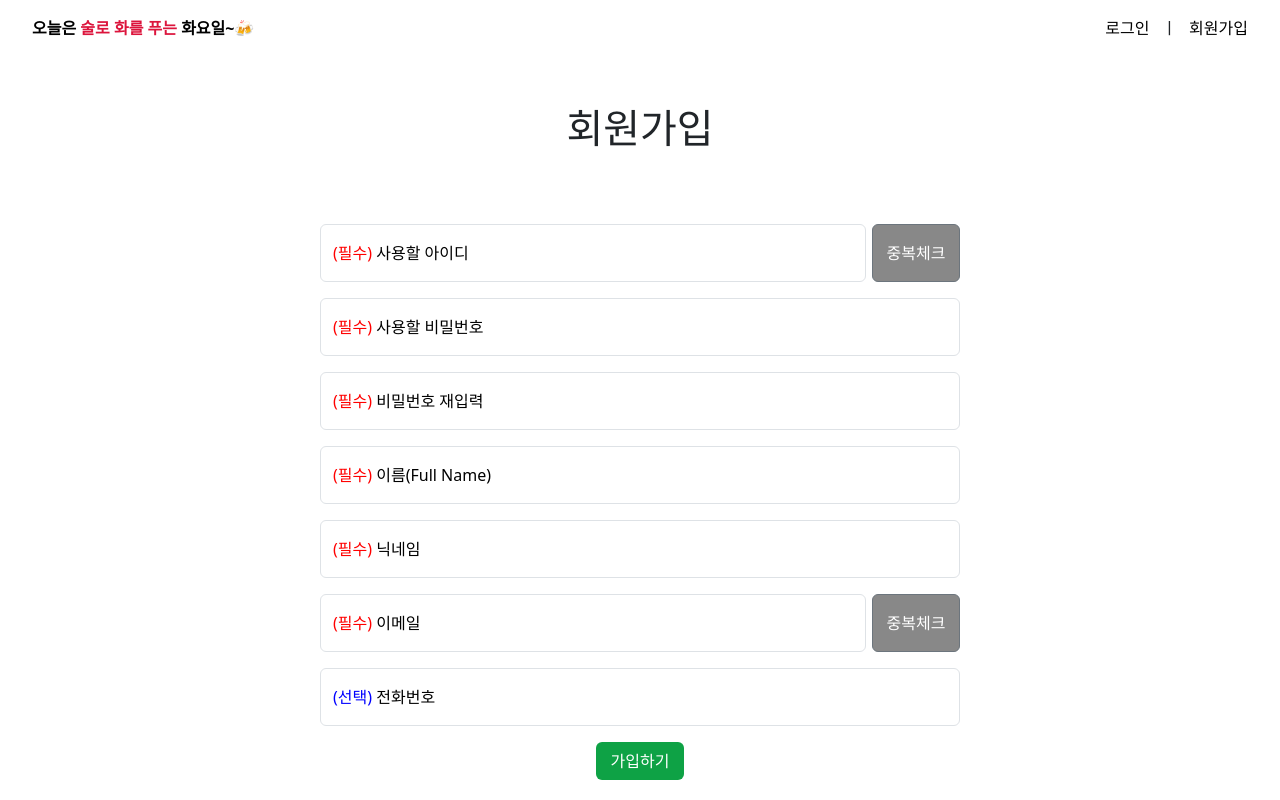
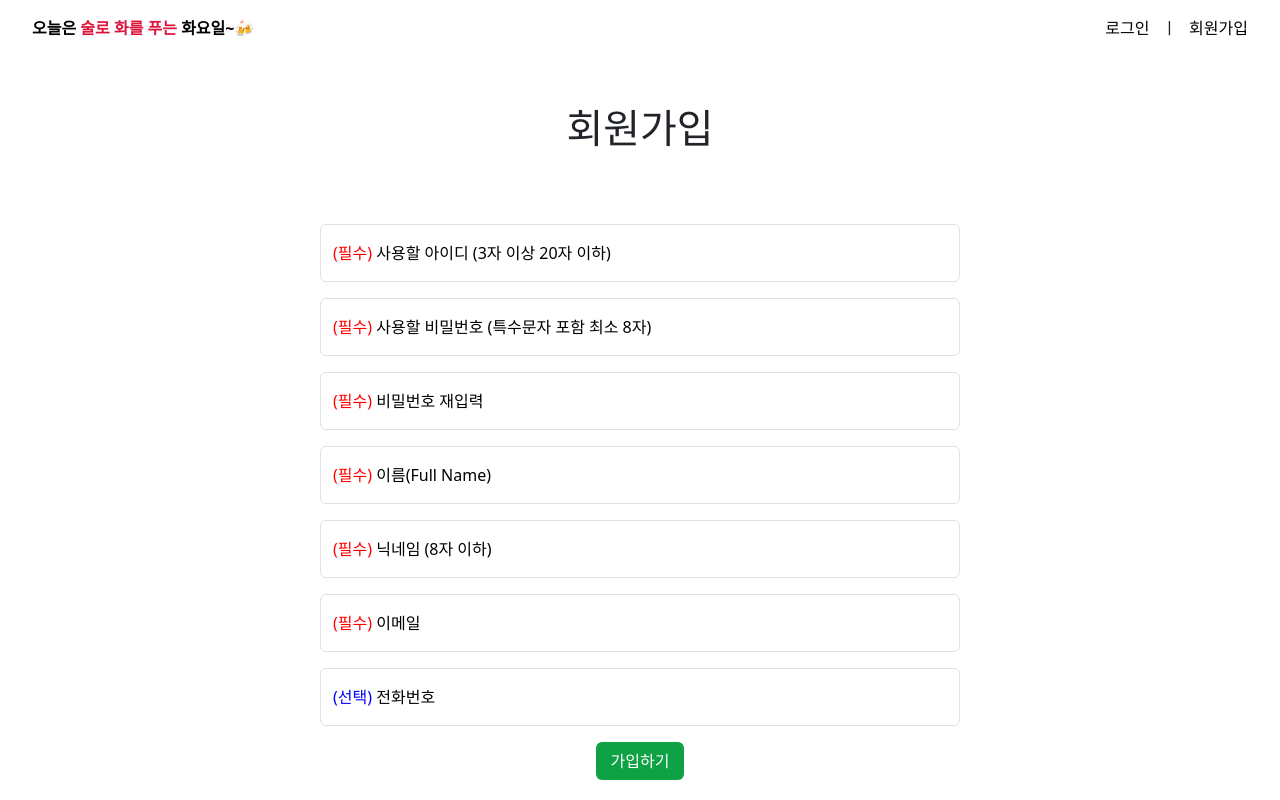
Before and after one commit to JaeY0ung/SimYaSikDang, a Flask app: page /register in a window 1280 px wide. Run offline with Flask 3, Linux system fonts and the light colour scheme; some libraries are stand-ins or nearby versions.

Commit message:
feat: 회원가입 시 중복체크 및 체크사항 input시마다 체크하여 확인

```diff
--- a/static/JS/register_check.js
+++ b/static/JS/register_check.js
@@ -1,142 +1,255 @@
-const usernameInput = document.querySelector('#username');
-const emailInput    = document.querySelector('#email');
-const usernameCheckButton = document.querySelector('#username-check-button'); // 사용할 아이디 유효성 검사
-const emailCheckButton    = document.querySelector('#email-check-button'); // 이메일 유효성 검사
-let usernameUseButton = document.querySelector('#username-use-button');  // 아이디 사용 버튼
-let emailUseButton    = document.querySelector('#email-use-button');  // 아이디 사용 버튼
-let canUsernameChange = true;
-let canEmailChange    = true;
+const registerForm       = document.querySelector('#register-form');
+const usernameInput      = document.querySelector('#username');
+const passwordInput      = document.querySelector('#password');
+const passwordAgainInput = document.querySelector('#password-again');
+const nameInput          = document.querySelector('#name');
+const nicknameInput      = document.querySelector('#nickname');
+const emailInput         = document.querySelector('#email');
+const contactInput       = document.querySelector('#contact');
+const submitButton       = document.querySelector('#submit');
 
-const emailRegex = /^[a-zA-Z0-9._-]+@[a-zA-Z0-9.-]+\.[a-zA-Z]{2,4}$/;
-const passwordRegex = /^(?=.*[!@#$%^&*()_+\-=\[\]{};':"\\|,.<>\/?]).*$/;
+const usernameComment      = document.querySelector('#username-comment');
+const passwordComment      = document.querySelector('#password-comment');
+const passwordAgainComment = document.querySelector('#password-again-comment');
+const nameComment          = document.querySelector('#name-comment');
+const nicknameComment      = document.querySelector('#nickname-comment');
+const emailComment         = document.querySelector('#email-comment');
+const contactComment       = document.querySelector('#contact-comment');
+const submitComment        = document.querySelector('#submit-comment');
 
-const rightComment = 'You can use!'     // '사용 가능한 아이디입니다' // TODO: (한글로 쓰면 수직으로 배열된다)
-const wrongComment = 'Already used..'   // '사용중인 아이디입니다'
-const emptyComment = 'Please fill it..' // '아이디를 입력해주세요'
+const usernameRegex    = /^[a-zA-Z0-9]{3,20}$/;
+const passwordRegex    = /^(?=.*[!@#$%^&*()_+\-=\[\]{};':"\\|,.<>\/?]).{8,}$/;
+const koreanNameRegex  = /^[가-힣\s]{2,5}$/;
+const englishNameRegex = /^[A-Za-z]{2,50}$/;
+const nicknameRegex    = /^[A-Za-z0-9_\-가-힣]{1,8}$/;
+const emailRegex       = /^[a-zA-Z0-9._-]+@[a-zA-Z0-9.-]+\.[a-zA-Z]{2,4}$/;
+const contactRegex     = /^010-\d{4}-\d{4}$/; // /^\d{3}-\d{4}-\d{4}$/
+
+const validationChecks = {
+  username: false,
+  password: false,
+  passwordAgain:false,
+  name:false,
+  nickname:false,
+  email:false,
+  contact:true // 선택
+};
 
 document.addEventListener("DOMContentLoaded", function() {
-  usernameCheckButton.addEventListener('click', (e) => {
+  usernameInput.addEventListener('input', (e) => {
     const username = usernameInput.value;
-    const usernameComment = document.querySelector('#username-double-check-comment');
     if (username) { // 사용할 아이디 입력시에만 요청 보냄
       $.ajax({
-        url: `/users?username=${username}`,
+        url: `/auth/check?username=${username}`,
         method: 'GET',
         dataType: "json",
         success: function(response) {
-          if (response.exist == 'true'){ // 사용중인 아이디일 떄
-            usernameComment.textContent = wrongComment;
-          }else {
-            usernameComment.textContent = rightComment;
-            usernameUseButton.style.display = 'block';
+          if (response.exist == 'true'){
+            usernameComment.style.color = 'red';
+            usernameComment.textContent = '사용 중인 아이디입니다';
+            validationChecks.username = false;
+          }else if (usernameRegex.test(username)) {
+            usernameComment.style.color = 'blue';
+            usernameComment.textContent = '사용 가능한 아이디입니다';
+            validationChecks.username = true;
+          }else{
+            usernameComment.style.color = 'red';
+            usernameComment.textContent = '사용 불가한 아이디입니다';
+            validationChecks.username = false;
           }
         },
         error: function(error) {
-          usernameComment.textContent = '';
-          console.log('error', error);
+          usernameComment.style.color = 'red';
+          usernameComment.textContent = 'error: ' + error;
+          validationChecks.username = false;
         }
       });
-    }else { // 사용할 아이디 값이 공백일 때
-      usernameComment.textContent = emptyComment;
+    }else {
+      usernameComment.style.color = 'red';
+      usernameComment.textContent = '아이디를 입력헤주세요';
+      validationChecks.username = false;
     }
   });
-
-  emailCheckButton.addEventListener('click', (e) => {
+  //!=========================================================
+  passwordInput.addEventListener('input', (e) => {
+    const password = passwordInput.value;
+    if (passwordRegex.test(password)){
+      passwordComment.style.color = 'blue';
+      passwordComment.textContent = '사용 가능한 비밀번호입니다';
+      validationChecks.password = true;
+    }else {
+      passwordComment.style.color = 'red';
+      passwordComment.textContent = '유효한 비밀번호가 아닙니다';
+      validationChecks.password = false;
+    }
+  })
+  //!=========================================================
+  passwordAgainInput.addEventListener('input', (e) => {
+    const password      = passwordInput.value;
+    const passwordAgain = passwordAgainInput.value;
+    if (password == passwordAgain){
+      passwordAgainComment.style.color = 'blue';
+      passwordAgainComment.textContent = '비밀번호와 일치합니다';
+      validationChecks.passwordAgain = true;
+    }else {
+      passwordAgainComment.style.color = 'red';
+      passwordAgainComment.textContent = '비밀번호가 일치하지 않습니다';
+      validationChecks.passwordAgain = false;
+    }
+  })
+  //!=========================================================
+  nameInput.addEventListener('input', (e) => {
+    const name = nameInput.value;
+    if (koreanNameRegex.test(name) || englishNameRegex.test(name)){
+      nameComment.style.color = 'blue';
+      nameComment.textContent = 'Correct!!';
+      validationChecks.name = true;
+    }else {
+      nameComment.style.color = 'red';
+      nameComment.textContent = '올바른 이름을 입력하세요';
+      validationChecks.name = false;
+    }
+  })
+  //!=========================================================
+  emailInput.addEventListener('input', (e) => {
     const email = emailInput.value;
-    const emailComment = document.querySelector('#email-double-check-comment');
     if (email && emailRegex.test(email)) { // 사용할 이메일 입력시에만 요청 보냄
       $.ajax({
-        url: `/users?email=${email}`,
+        url: `/auth/check?email=${email}`,
         method: 'GET',
         dataType: "json",
         success: function(response) {
-          if (response.exist == 'true'){ // 사용중인 이메일일 떄
-            emailComment.textContent = wrongComment;
-          }else { // 사용 가능한 이메일일 떄
-            emailComment.textContent = rightComment;
-            emailUseButton.style.display = 'block';
+          if (response.exist == 'true'){
+            emailComment.style.color = 'red';
+            emailComment.textContent = '사용 중인 이메일입니다';
+            validationChecks.email = false;
+          }else {
+            emailComment.style.color = 'blue';
+            emailComment.textContent = '사용 가능한 이메일입니다';
+            validationChecks.email = true;
           }
         },
         error: function(error) {
-          emailComment.textContent = '';
-          console.log('error', error);
+          emailComment.style.color = 'red';
+          emailComment.textContent = 'error: ' + error;
+          validationChecks.email = false;
         }
       });
-    }else if(email && !emailRegex.test(email)){ // 이메일 형식이 맞지 않을 때
+    }else if(email && !emailRegex.test(email)){
+      emailComment.style.color = 'red';
       emailComment.textContent = '잘못된 이메일 형식입니다';
-    }else { // 사용할 이메일 값이 공백일 때
-      emailComment.textContent = emptyComment;
+      validationChecks.email = false;
+    }else {
+      emailComment.style.color = 'red';
+      emailComment.textContent = '이메일을 입력해주세요';
+      validationChecks.email = false;
     }
   });
+  //!=========================================================
+  nicknameInput.addEventListener('input', (e) => {
+    const nickname = nicknameInput.value;
+    if (email) { // 사용할 이메일 입력시에만 요청 보냄
+      $.ajax({
+        url: `/auth/check?nickname=${nickname}`,
+        method: 'GET',
+        dataType: "json",
+        success: function(response) {
+          if (response.exist == 'true'){
+            nicknameComment.style.color = 'red';
+            nicknameComment.textContent = '사용 중인 닉네임입니다';
+            validationChecks.nickname = false;
+          }else if (nicknameRegex.test(nickname)){
+            nicknameComment.style.color = 'blue';
+            nicknameComment.textContent = '사용 가능한 닉네임입니다';
+            validationChecks.nickname = true;
+          } else {
+            nicknameComment.style.color = 'red';
+            nicknameComment.textContent = '올바르지 않은 닉네임입니다';
+            validationChecks.nickname = false;
+          }
+        },
+        error: function(error) {
+          nicknameComment.style.color = 'red';
+          nicknameComment.textContent = 'error: ' + error;
+          validationChecks.nickname = false;
+        }
+      });
+    }else {
+      nicknameComment.style.color = 'red';
+      nicknameComment.textContent = '닉네임을 입력해주세요';
+      validationChecks.nickname = false;
+    }
+  });
+  //!=========================================================
+  // 연락처(전화번호)에 하이픈(-) 넣기
+  contactInput.addEventListener('input', (e) => {
+    const contact = contactInput.value
+    .replace(/[^0-9]/g, '')
+    .replace(/^(\d{0,3})(\d{0,4})(\d{0,4})$/g, "$1-$2-$3").replace(/(\-{1,2})$/g, "");
+    contactInput.value = contact;
 
-
-  usernameUseButton.addEventListener('click', (event) => {
-    if (canUsernameChange) { // 사용하기 버튼 클릭시
-      usernameInput.readOnly = true;
-      usernameInput.style.backgroundColor = '#888888';
-      canUsernameChange = false; // 못 바꾸게 하기
-      usernameUseButton.textContent = '바꾸기';
-    }else { // 바꾸기 버튼 클릭시
-      usernameInput.readOnly = false;
-      usernameInput.style.backgroundColor = '#FFFFFF';
-      canUsernameChange = true; // 못 바꾸게 하기
-      usernameUseButton.textContent = '사용하기';
-
+    if (!contact || contactRegex.test(contact)) { // 공백이거나 정규식 (010-xxxx-xxxx)을 만족하면
+      validationChecks.contact = true;
+    }else {
+      validationChecks.contact = false;
     }
   })
+  //!=========================================================
+  // Form 내 Enter 클릭 시 Form 제출 방지
+  registerForm.addEventListener('keydown', function(event) {
+    if (event.key === 'Enter') {
+        event.preventDefault();
+        return false;
+    }
+  });
+  //!=========================================================
+  // 가입하기 클릭 시 조건 체크 후 제출
+  submitButton.addEventListener('click', (event) => {
+    if (!validationChecks.username) {
+      submitComment.textContent = '아이디를 확인하세요';
+      event.preventDefault();
+    }else if(!validationChecks.password){
+      submitComment.textContent = '비밀번호를 확인하세요';
+      event.preventDefault();
+    }else if(!validationChecks.passwordAgain){
+      submitComment.textContent = '비밀번호가 일치하지 않습니다';
+      event.preventDefault();
+    }else if(!validationChecks.name){
+      submitComment.textContent = '이름을 확인하세요';
+      event.preventDefault();
+    }else if(!validationChecks.nickname){
+      submitComment.textContent = '닉네임을 확인하세요';
+      event.preventDefault();
+    }else if(!validationChecks.email){
+      submitComment.textContent = '이메일을 확인하세요';
+      event.preventDefault();
+    }else if(!validationChecks.contact){
+      submitComment.textContent = '연락처를 확인하세요';
+      event.preventDefault();
+    }else{
 
-  emailUseButton.addEventListener('click', (event) => {
-    if (canEmailChange) { // 사용하기 버튼 클릭시
-      emailInput.readOnly = true;
-      emailInput.style.backgroundColor = '#888888';
-      canEmailChange = false; // 못 바꾸게 하기
-      emailUseButton.textContent = '바꾸기';
-    }else { // 바꾸기 버튼 클릭시
-      emailInput.readOnly = false;
-      emailInput.style.backgroundColor = '#FFFFFF';
-      canEmailChange = true; // 못 바꾸게 하기
-      emailUseButton.textContent = '사용하기';
     }
   })
 });
 
 
-//! 연락처(전화번호) 유효성 검사
-const autoHyphen = (target) => {
-    target.value = target.value
-    .replace(/[^0-9]/g, '')
-    .replace(/^(\d{0,3})(\d{0,4})(\d{0,4})$/g, "$1-$2-$3").replace(/(\-{1,2})$/g, "");
-}
 
+// //! 부트 스트랩 Validation 코드
+// (() => {
+//     'use strict'
 
-//! 부트 스트랩 Validation 코드
-(() => {
-    'use strict'
+//     // Fetch all the forms we want to apply custom Bootstrap validation styles to
+//     const forms = document.querySelectorAll('.needs-validation')
 
-    // Fetch all the forms we want to apply custom Bootstrap validation styles to
-    const forms = document.querySelectorAll('.needs-validation')
+//     // Loop over them and prevent submission
+//     Array.from(forms).forEach(form => {
+//       form.addEventListener('submit', event => {
+//         if (!form.checkValidity()) {
+//           event.preventDefault()
+//           event.stopPropagation()
+//         }
 
-    // Loop over them and prevent submission
-    Array.from(forms).forEach(form => {
-      form.addEventListener('submit', event => {
-        if (!form.checkValidity()) {
-          event.preventDefault()
-          event.stopPropagation()
-        }
-
-        form.classList.add('was-validated')
-      }, false)
-    })
-})()
-
-const registerForm = document.querySelector('#register-form');
-registerForm.addEventListener("submit", (event) => {
-  // 경고는 최신 한 개만 뜨게 하기 위해 if문이 아니라 else if 문 사용
-  if (canUsernameChange){ // 둘 중 하나라도 바뀔 수 있다면
-    event.preventDefault(); // 페이지 새로고침 막음
-    document.querySelector('#submit-check-comment').textContent = "아이디 '사용하기' 버튼를 누르세요";
-  }else if(canEmailChange){
-    event.preventDefault(); // 페이지 새로고침 막음
-    document.querySelector('#submit-check-comment').textContent = "이메일 '사용하기' 버튼를 누르세요";
-  }
-})
+//         form.classList.add('was-validated')
+//       }, false)
+//     })
+// })()
--- a/templates/register.html
+++ b/templates/register.html
@@ -1,10 +1,8 @@
 {% extends 'components/layout.html' %}
-
 
 {% block title %}
     회원가입
 {% endblock %}
-
 
 {% block header %}
 	<h1 class="mt-5" style="text-align: center;">
@@ -12,56 +10,55 @@
 	</h1>
 {% endblock %}
 
-
 {% block filter %}
 {% endblock %}
 
-
 {% block contents %}
-	<form method="post" class="needs-validation" style="width:70%; max-width:40rem; margin:0 auto;" id="register-form" novalidate>
+	<form action="{{ url_for('auth.register') }}" method="post" class="needs-validation" style="width:70%; max-width:40rem; margin:0 auto;" id="register-form" novalidate>
 		<div class="form-floating mt-3 d-flex">
 			<input type="text" class="form-control " name="username" id="username" placeholder="name@example.com">
-			<label for="username" class="form-label"><span style="color: red;">(필수)</span> <span style="color: black;">사용할 아이디</span></label>
-			<button class="btn btn-outline-secondary left-margin-1" type="button" id="username-check-button" style="width:5.5rem; min-width:5.5rem; background-color:#888888; color:#FFFFFF;">중복체크</button>
-			<button class="btn btn-outline-secondary left-margin-1" type="button" id="username-use-button" style="width:5.5rem; min-width:5.5rem; background-color:#888888; color:#FFFFFF; display:none;">사용하기</button>
+			<label for="username" class="form-label"><span style="color: red;">(필수)</span> <span style="color: black;">사용할 아이디 (3자 이상 20자 이하)</span></label>
 		</div>
-		<div id="username-double-check-comment"></div>
+		<div id="username-comment"></div>
 
 		<div class="form-floating mt-3 d-flex">
 			<input type="password" class="form-control" name="password" id="password" placeholder="대문자, 특수문자 포함 8자 이상" required>
-			<label for="password" class="form-label"><span style="color: red;">(필수)</span>  <span style="color: black;">사용할 비밀번호</span></label>
+			<label for="password" class="form-label"><span style="color: red;">(필수)</span>  <span style="color: black;">사용할 비밀번호 (특수문자 포함 최소 8자)</span></label>
 		</div>
+		<div id="password-comment"></div>
 
 		<div class="form-floating mt-3 d-flex">
 			<input type="password" class="form-control" name="password_again" id="password-again" placeholder="" required>
 			<label for="password-again" class="form-label"><span style="color: red;">(필수)</span>  <span style="color: black;">비밀번호 재입력</span></label>
 		</div>
+		<div id="password-again-comment"></div>
 
 		<div class="form-floating mt-3 d-flex">
 			<input type="text" class="form-control" name="name" id="name" placeholder="홍길동" required>
 			<label for="name" class="form-label"><span style="color: red;">(필수)</span>  <span style="color: black;">이름(Full Name)</span></label>
 		</div>
+		<div id="name-comment"></div>
 
 		<div class="form-floating mt-3 d-flex">
 			<input type="text" class="form-control" name="nickname" id="nickname" placeholder="gildong2" required>
-			<label for="nickname" class="form-label"><span style="color: red;">(필수)</span>  <span style="color: black;">닉네임</span></label>
+			<label for="nickname" class="form-label"><span style="color: red;">(필수)</span>  <span style="color: black;">닉네임 (8자 이하)</span></label>
 		</div>
+		<div id="nickname-comment"></div>
 
 		<div class="form-floating mt-3 d-flex">
 			<input type="email" class="form-control" name="email" id="email" placeholder="xxxxx@naver.com" required>
 			<label for="email" class="form-label"><span style="color: red;">(필수)</span>  <span style="color: black;">이메일</span></label>
-			<button class="btn btn-outline-secondary left-margin-1" type="button" id="email-check-button" style="width:5.5rem; min-width:5.5rem; background-color:#888888; color:#FFFFFF;">중복체크</button>
-			<button class="btn btn-outline-secondary left-margin-1" type="button" id="email-use-button" style="width:5.5rem; min-width:5.5rem; background-color:#888888; color:#FFFFFF; display:none;">사용하기</button>
 		</div>
-		<div id="email-double-check-comment"></div>
+		<div id="email-comment"></div>
 
 		<div class="form-floating mt-3 d-flex">
-			<input type="tel" class="form-control" name="contact" id="contact" placeholder="010-1111-2222" oninput="autoHyphen(this)" maxlength="13" pattern="[0-9]{3}-[0-9]{4}-[0-9]{4}">
+			<input type="tel" class="form-control" name="contact" id="contact" placeholder="010-1111-2222" maxlength="13" pattern="[0-9]{3}-[0-9]{4}-[0-9]{4}">
 			<label for="contact" class="form-label"><span style="color: blue;">(선택)</span>  <span style="color: black;">전화번호</span></label>
 		</div>
+		<div id="contact-comment"></div>
 
-		<input type="submit" value="가입하기" class="btn mt-3" style="background-color:#0ea245; color:#FFFFFF; width:5.5rem;">
-		<div id="submit-check-comment"></div>
+		<input type="submit" value="가입하기" id="submit" class="btn mt-3" style="background-color:#0ea245; color:#FFFFFF; width:5.5rem;">
+		<div id="submit-comment"></div>
 	</form>
 {% endblock %}
 
```
